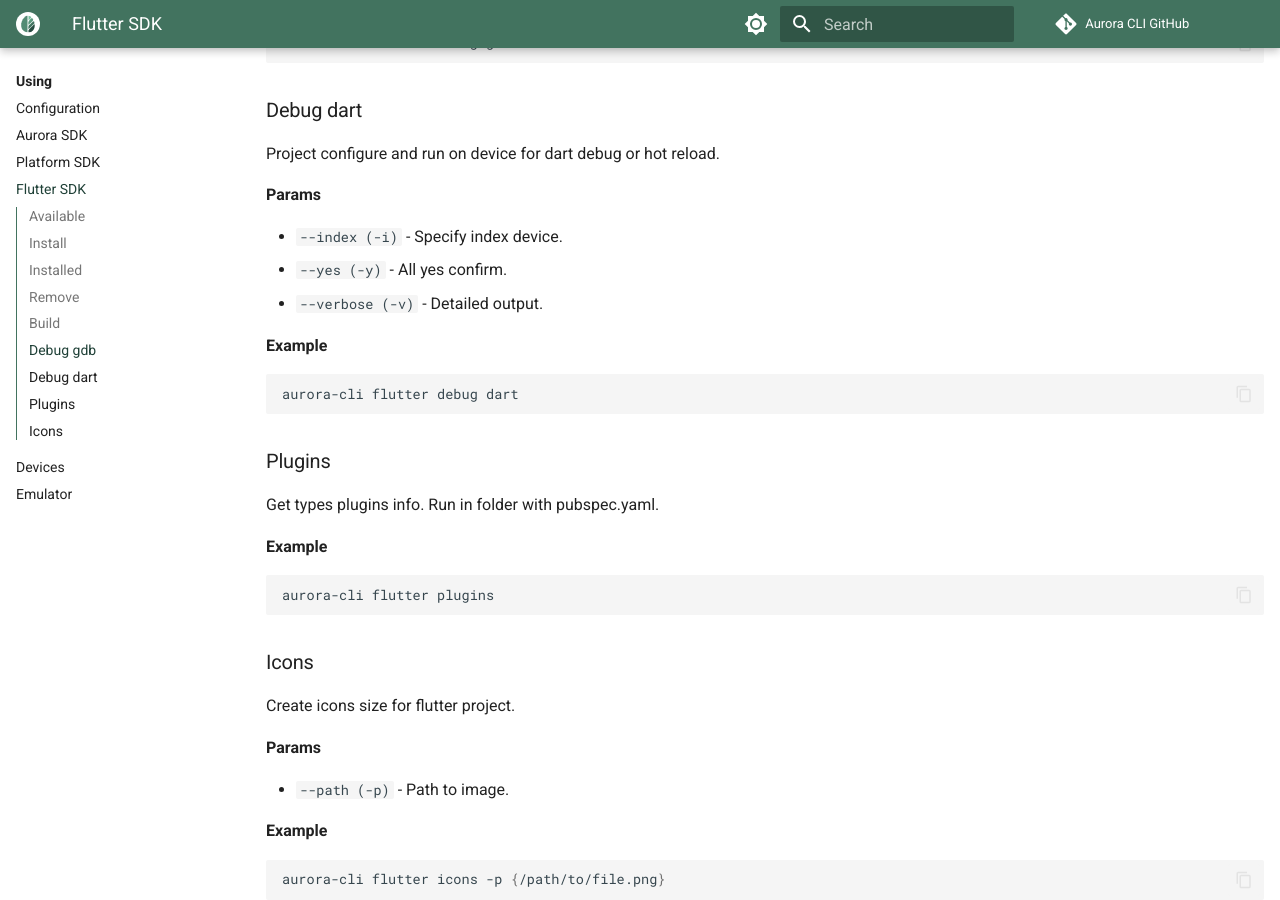
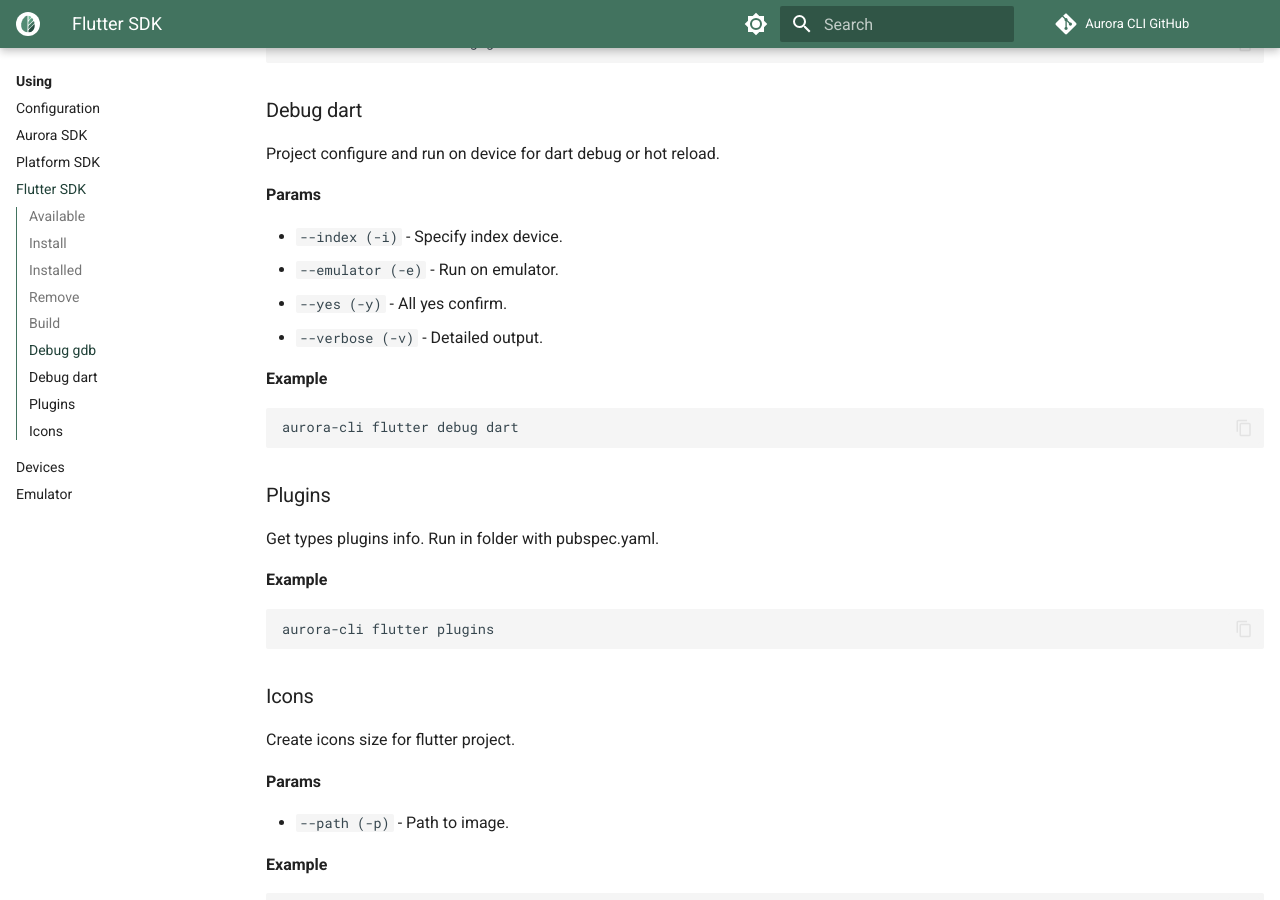
Before and after one commit to keygenqt/aurora-cli, an MkDocs documentation site: the page built from docs/using/flutter.md, in a window 1280 px wide and 900 px high, scrolled down 1657 px. Built offline with MkDocs 1.6.1 and Material for MkDocs 9.7.7, drawn with Linux system fonts in a browser that asks for light colours; comment, search, counter and statistics services are not loaded.

Commit message:
Up docs.

```diff
--- a/docs/using/flutter.md
+++ b/docs/using/flutter.md
@@ -81,6 +81,7 @@
 **Params**
 
 * `--index (-i)` - Specify index device.
+* `--emulator (-e)` - Run on emulator.
 * `--yes (-y)` - All yes confirm.
 * `--verbose (-v)` - Detailed output.
 
```
